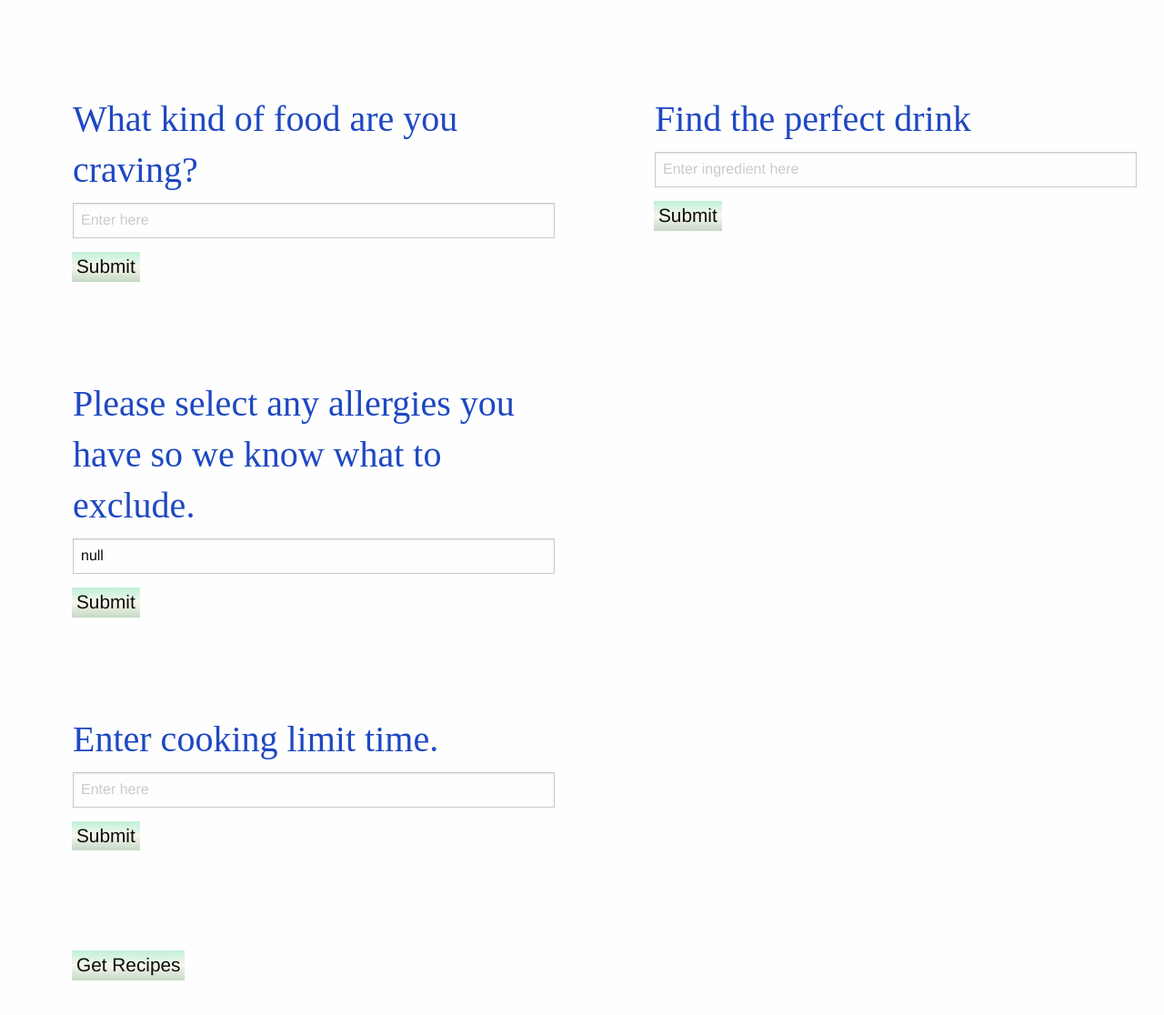
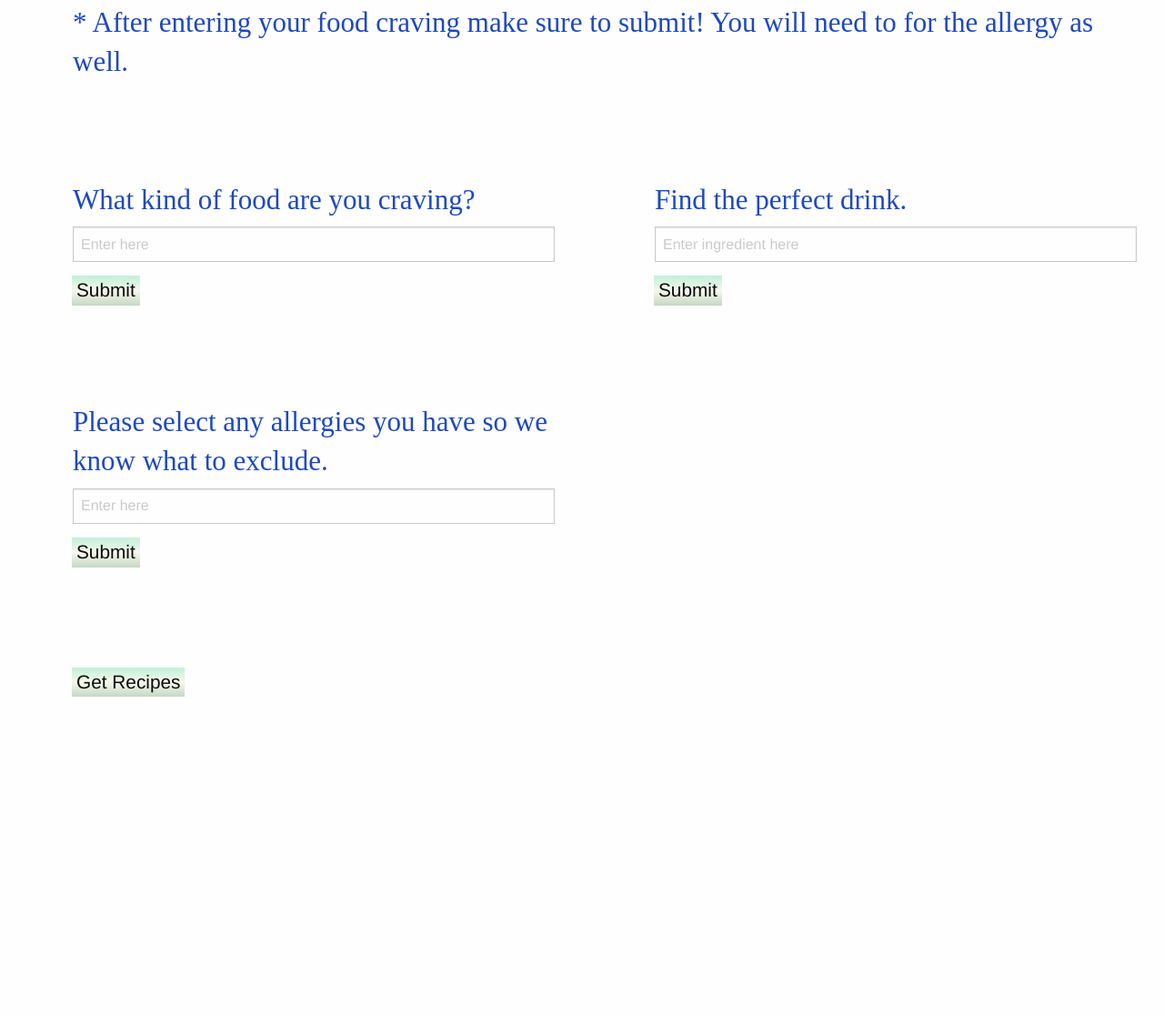
Before and after one commit to marathonsandsushi/whatsForDinner, a plain HTML site: page index.html in a window 1280 px wide. Shown: the part 312-1428 px from the top of the page at 91% size. After the commit the page ends 1134 px from the top, so only its background shows below. Drawn offline with Linux system fonts and the light colour scheme.

```diff
--- a/Foundation-Sites-CSS/css/app.css
+++ b/Foundation-Sites-CSS/css/app.css
@@ -52,3 +52,4 @@ h2, h3 {
   transform: translate(0, 0);
   box-shadow: 2px 2px var(--dark);
 }
+/* Madison Kendall's code */
--- a/assets/js/script.js
+++ b/assets/js/script.js
@@ -7,7 +7,8 @@ let drinkIngredient;
 function loadPersistedData() {
 
   allergies = localStorage.getItem("allergy");
-  document.getElementById("allergiesInput").setAttribute("value", allergies);
+  if(allergies)
+    document.getElementById("allergiesInput").setAttribute("value", allergies);
 }
 
 function getCravingInput() {
@@ -133,3 +134,5 @@ function clearDrinkSection () {
 
   document.getElementById("drink-container").innerHTML = "";
 }
+
+// Madison Kendall's code
--- a/index.html
+++ b/index.html
@@ -22,34 +22,24 @@
 
   <div class="user-control-panel">
     <h2>Let your cravings be your guide to dinner and drinks!</h2>
-    <h3>Just go through a few of these questions and we will curate a recipe for you. You can specify if you have any allergies. There is also a feature where you can save your favorite recipes.</h3>
+    <h3>Just go through a few of these questions and we will curate a recipe for you. You can specify if you have any allergies. There is also a feature where you can save your favorite recipes. </h3>
+    <h3>* After entering your food craving make sure to submit!  You will need to for the allergy as well.</h3>
   </div>
 
   <div class="grid-x">
     <div class="cell small-6">
 
       <div class="user-control-panel">
-        <h2>What kind of food are you craving?</h2>
+        <h3>What kind of food are you craving?</h3>
         <input type="text" placeholder="Enter here" id="cravingInput" />
         <button class="btn button success" onclick="getCravingInput()">Submit</button>
       </div>
 
       <div class="user-control-panel">
         <!-- make dropdown -->
-        <h2>Please select any allergies you have so we know what to exclude.</h2>
+        <h3>Please select any allergies you have so we know what to exclude.</h3>
         <input type="text" placeholder="Enter here" id="allergiesInput" />
         <button class="btn button success" onclick="getAllergiesInput()">Submit</button>
-      </div>
-
-      <div class="user-control-panel">
-
-        <h2>Enter cooking limit time.</h2>
-        <div class="my-input-with-submit">
-
-          <input type="text" placeholder="Enter here" id="timeInput" class="input-type-A" />
-          <button class="btn button success" onclick="getTimeInput()">Submit</button>
-        </div>
-
       </div>
 
     </div>
@@ -57,7 +47,7 @@
     <div class="cell small-6">
 
       <div class="user-control-panel">
-        <h2>Find the perfect drink</h2>
+        <h3>Find the perfect drink.</h3>
         <input type="text" placeholder="Enter ingredient here" id="drink-ingredient-input" />
         <button class="btn button success" onclick="getDrinks()">Submit</button>
       </div>
@@ -96,3 +86,4 @@
 <script src="Foundation-Sites-CSS/js/app.js"></script>
 
 </html>
+<!-- Madison Kendall's code -->
```
Also changed, not shown: 1 other file.
